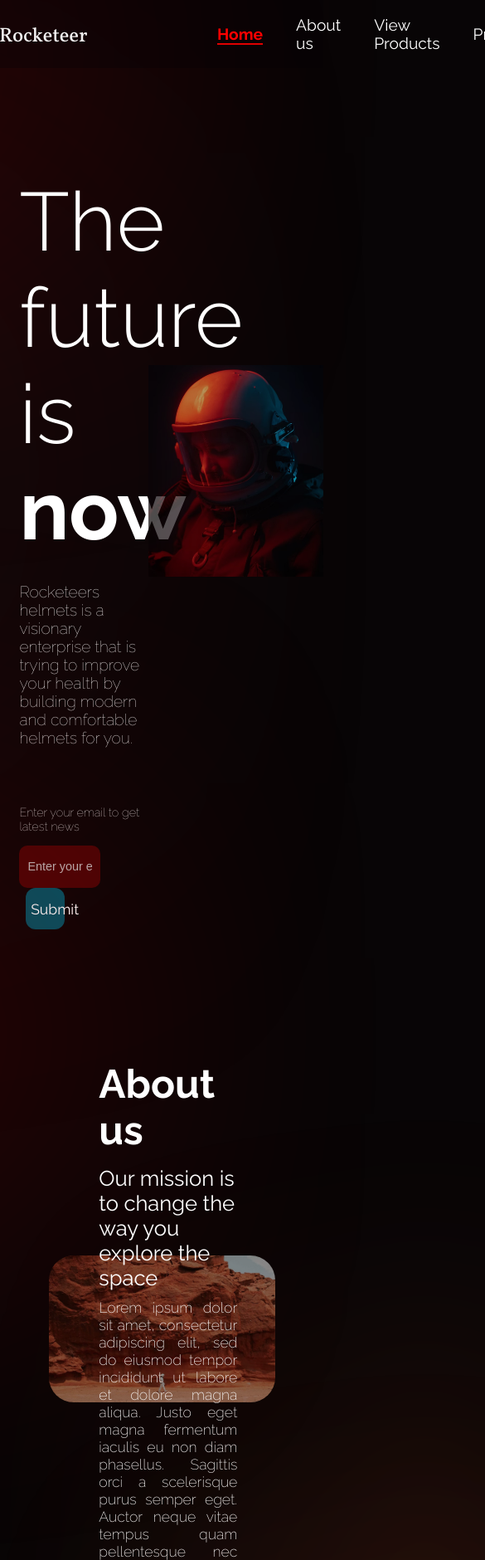
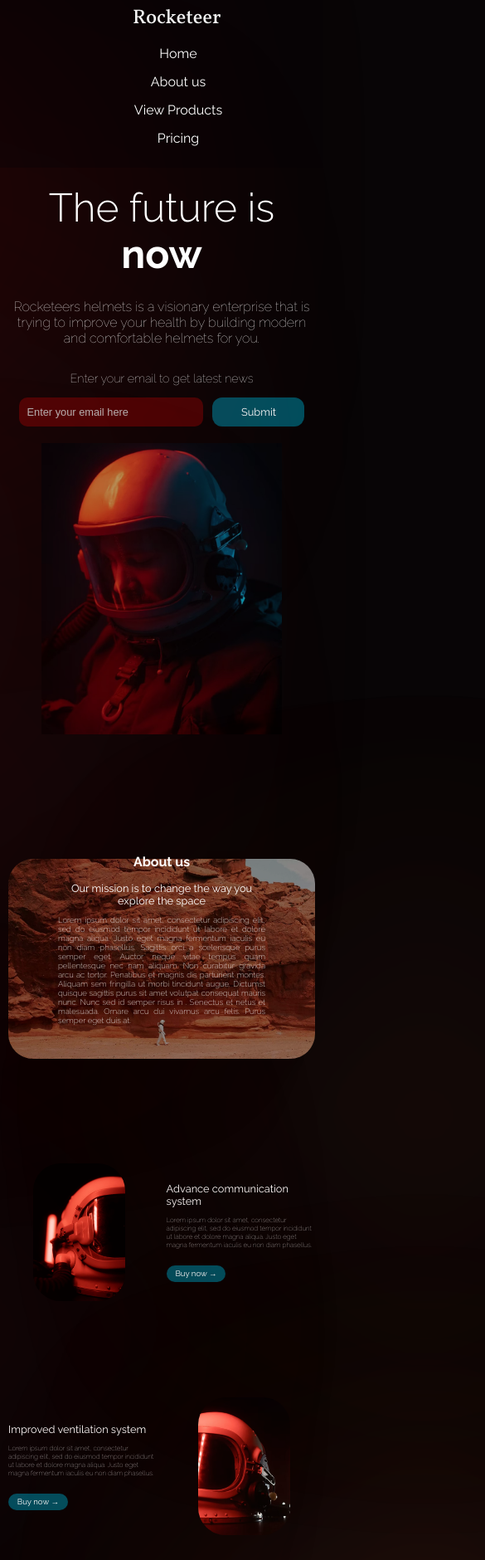
Before and after one commit to Bilal-103/Rocketeer, a plain HTML site: page index.html in a window 390 px wide. Shown: the top 1880 px of the page at 83% size, 585 px wide, since content can reach past the window. Drawn offline with nearby package versions, Linux system fonts and the light colour scheme.

Commit message:
responsive

```diff
--- a/index.html
+++ b/index.html
@@ -6,28 +6,29 @@
   <meta name="viewport" content="width=device-width,initial-scale=1" />
   <title>Simple Blurred Gradient Background</title>
   <link rel="stylesheet" href="style.css">
-  <link rel="stylesheet" href="https://fonts.googleapis.com/css2?family=Material+Symbols+Outlined:opsz,wght,FILL,GRAD@20..48,100..700,0..1,-50..200&icon_names=arrow_right_alt" />
+  <link rel="stylesheet"
+    href="https://fonts.googleapis.com/css2?family=Material+Symbols+Outlined:opsz,wght,FILL,GRAD@20..48,100..700,0..1,-50..200&icon_names=arrow_right_alt" />
 </head>
 
 <body>
-  <nav>
-    <div class="navbardiv">
-      <img src="images/Rocketeer.svg" alt="" class="logo">
+  <header>
+    <nav class="navbardiv">
+      <img src="images/Rocketeer.svg" alt="Rocketeer Logo" class="logo">
       <ul class="menu">
         <li><a href="#home">Home</a></li>
         <li><a href="#about">About us</a></li>
         <li><a href="#products">View Products</a></li>
         <li><a href="#pricing">Pricing</a></li>
       </ul>
-    </div>
     </nav>
-  <div>
+  </header>
+
+  <main>
+      <!-- Home -->
+      <section class="mainbody" id="home">
         <div class="glow top-left"></div>
         <div class="glow bottom-left"></div>
-    <main>
-      <section class="mainsection" id="home">
-        <div class="mainbody">
-          <div class="formbody">
+        <article class="formbody">
           <div class="future">The future is <b>now</b></div>
           <p class="description">Rocketeers helmets is a visionary enterprise that is trying to improve your health by
             building modern and comfortable helmets for you.</p>
@@ -38,23 +39,21 @@
               <button type="submit" class="submitbutton">Submit</button>
             </form>
           </div>
-          </div>
-          <div class="pic">
+        </article>
+        <figure class="pic">
           <img src="images/image 3.jpg" alt="astronaut" class="astronaut">
-          </div>
-        </div>
+        </figure>
       </section>
-    </main>
-  </div>
+
+
       <!-- About -->
-  <div class="about" id="about">
+      <section class="about" id="about">
         <div class="glow top-left"></div>
         <div class="glow bottom-right"></div>
-    <main>
-      <div class="aboutimg">
+        <figure class="aboutimg">
           <img src="images/image 7.jpg" alt="About us" class="abtimg">
-      </div>
-      <div class="aboutbox">
+        </figure>
+        <article class="aboutbox">
           <div class="aboutus">About us</div>
           <div class="mission">Our mission is to change the way you explore the space</div>
           <div class="abtpara">Lorem ipsum dolor sit amet, consectetur adipiscing elit, sed do eiusmod tempor incididunt
@@ -65,40 +64,50 @@
             . Senectus et netus et malesuada. Ornare arcu dui vivamus arcu felis. Purus semper
             eget duis at.
           </div>
-      </div>
-    </main>
-  </div>
-  <div class="buynow1" id="products">
+        </article>
+      </section>
+
+
+    <section>
+      <!-- Products -->
+      <article class="buynow1" id="products">
         <div class="glow top-right"></div>
         <div class="glow bottom-left"></div>
         <div class="container">
-      <div class="helmetpic"><img src="images/Image 1.jpg" alt="Buy Now" class="helmet"></div>
+          <figure class="helmetpic"><img src="images/Image 1.jpg" alt="Advanced Helmets" class="helmet"></figure>
           <div class="buydetails">
             <div class="ACS">Advance communication system</div>
-        <div class="buypara">Lorem ipsum dolor sit amet, consectetur adipiscing elit, sed do eiusmod tempor incididunt
+            <div class="buypara">Lorem ipsum dolor sit amet, consectetur adipiscing elit, sed do eiusmod tempor
+              incididunt
               ut labore et dolore magna aliqua. Justo eget magna fermentum iaculis eu non diam phasellus. </div>
-        <button>Buy now <span>&#8594;</span></button>
+            <button class="buybutton">Buy now <span>&#8594;</span></button>
           </div>
         </div>
-  </div>
-  <div class="buynow1" id="products">
+      </article>
+
+      <article class="buynow1" id="products2">
         <div class="glow top-left"></div>
         <div class="glow bottom-right"></div>
         <div class="container">
           <div class="buydetails">
             <div class="ACS">Improved ventilation system</div>
-        <div class="buypara">Lorem ipsum dolor sit amet, consectetur adipiscing elit, sed do eiusmod tempor incididunt
+            <div class="buypara">Lorem ipsum dolor sit amet, consectetur adipiscing elit, sed do eiusmod tempor
+              incididunt
               ut labore et dolore magna aliqua. Justo eget magna fermentum iaculis eu non diam phasellus. </div>
-        <button>Buy now <span>&#8594;</span></button>
+            <button class="buybutton">Buy now <span>&#8594;</span></button>
           </div>
-      <div class="helmetpic"><img src="images/Image 8.jpg" alt="Buy Now" class="helmet"></div>
+          <figure class="helmetpic"><img src="images/Image 8.jpg" alt="Buy Now" class="helmet"></figure>
         </div>
-  </div>
-  <div class="subscription" id="pricing">
+      </article>
+    </section>
+
+
+    <!-- Subscription -->
+    <section class="subscription" id="pricing">
       <div class="glow top-right"></div>
       <div class="glow bottom-leftt"></div>
       <div class="subscontainer">
-      <div class="box box1">
+        <article class="box box1">
           <div class="plan">Basic</div>
           <div class="features">diam maecenas ultricies mi</div>
           <div class="features">semper risus in hendrerit</div>
@@ -106,8 +115,8 @@
           <div class="features">vitae auctor eu augue</div>
           <div class="features">faucibus interdum posuere lorem</div>
           <div class="price">$230</div>
-      </div>
-      <div class="box box2">
+        </article>
+        <article class="box box2">
           <div class="plan">Standard</div>
           <div class="features">diam maecenas ultricies mi</div>
           <div class="features">semper risus in hendrerit</div>
@@ -115,8 +124,8 @@
           <div class="features">vitae auctor eu augue</div>
           <div class="features">faucibus interdum posuere lorem</div>
           <div class="price">$500</div>
-      </div>
-      <div class="box box3">
+        </article>
+        <article class="box box3">
           <div class="plan">Premium</div>
           <div class="features">diam maecenas ultricies mi</div>
           <div class="features">semper risus in hendrerit</div>
@@ -124,19 +133,21 @@
           <div class="features">vitae auctor eu augue</div>
           <div class="features">faucibus interdum posuere lorem</div>
           <div class="price">$860</div>
+        </article>
       </div>
-    </div>
-  </div>
-  <footer>
-    <div class="footer-content">
-      <img src="images/© 2021 · Rocketeer.svg" alt="" class="footlogo">
+    </section>
+  </main>
+
+
+    <footer class="footer-content">
+      <img src="images/footRocketeer.svg" alt="Rocketeer Logo" class="footlogo">
       <div class="icons">
         <a href="https://twitter.com" target="_blank"><img src="images/twitter.svg" alt="twitter"></a>
         <a href="https://www.facebook.com" target="_blank"><img src="images/facebook.svg" alt="facebook"></a>
         <a href="https://www.instagram.com" target="_blank"><img src="images/instagram.svg" alt="instagram"></a>
       </div>
-    </div>
     </footer>
+
   <script src="script.js"></script>
 </body>
 
--- a/style.css
+++ b/style.css
@@ -4,11 +4,8 @@ html {
     scroll-behavior: smooth;
 }
 
-.menu li a.active {
-    color: rgb(255, 1, 1);
-    font-weight: bold;
-    border-bottom: 2px solid rgb(224, 0, 0);
-    transition: 0.3s;
+* {
+    box-sizing: border-box;
 }
 
 
@@ -19,7 +16,7 @@ body {
     background-color: #080506;
     overflow-x: hidden;
     overflow-y: scroll;
-    font-family: raleway;
+    font-family: raleway, sans-serif;
 }
 
 body::-webkit-scrollbar {
@@ -105,6 +102,14 @@ nav {
     color: #fff;
     text-decoration: none;
 }
+
+.menu li a.active {
+    color: rgb(255, 1, 1);
+    font-weight: bold;
+    border-bottom: 2px solid rgb(224, 0, 0);
+    transition: 0.3s;
+}
+
 
 /* Main Body */
 .mainbody {
@@ -399,17 +404,321 @@ footer {
     filter: brightness(1.5);
 }
 
-/* @media screen and (max-width:450px){
+
+@media screen and (max-width: 450px) {
+    .navbardiv {
+        flex-direction: column;
+        gap: 10px;
+        padding: 10px;
+    }
+
+    .logo {
+        margin-left: 10%;
+    }
+
+    .menu {
+        flex-direction: column;
+        gap: 15px;
+        font-size: 1em;
+    }
+
+
+    .mainbody {
+        flex-direction: column;
+        text-align: center;
+        height: auto;
+        padding: 20px 10px;
+    }
+
+    .formbody {
+        width: 100%;
+        margin: 0 auto;
+        height: auto;
+    }
+
+    .future {
+        font-size: 3em;
+    }
+
+    .description {
+        font-size: 1em;
+        margin-bottom: 20px;
+    }
+
+    input {
+        width: 60%;
+        height: 35px;
+        font-size: 0.8em;
+    }
+
+    button {
+        width: 30%;
+        height: 35px;
+        font-size: 0.8em;
+        margin: 0;
+    }
+
+    .pic {
+        height: auto;
+        margin-top: 20px;
+    }
+
+    .astronaut {
+        width: 100%;
+        height: auto;
+    }
+
+    .aboutimg {
+        width: 100%;
+    }
+
+    .aboutus {
+        font-size: 1em;
+    }
+
+    .mission {
+        font-size: 0.8em;
+    }
+
+    .abtpara {
+        font-size: 0.6em;
+    }
+
+
+    .about {
+        width: 100%;
+        flex-direction: column;
+        height: auto;
+        margin-top: 10vh;
+        padding: 10px;
+    }
+
+    .aboutbox {
+        position: absolute;
+        top: 42%;
+        left: 0%;
+        transform: translate(-0%, -50%);
+        box-sizing: border-box;
+        padding: 70px;
+        text-align: center;
+        max-width: 100%;
+    }
+
+    .buynow1 {
+        height: auto;
+        margin-top: 10vh;
+    }
+
+    .container {
+        width: 100%;
+        height: auto;
+    }
+
+    .helmetpic {
+        width: 40%;
+        height: auto;
+    }
+
+    .helmet {
+        height: auto;
+    }
+
+    .buydetails {
+        width: 70%;
+        text-align: start;
+        padding: 10px;
+    }
+
+    .ACS {
+        font-size: 0.8em;
+    }
+
+    .buypara {
+        margin-top: 10px;
+        margin-bottom: 20px;
+        font-size: 0.5em;
+    }
+    .buybutton{
+        width: 40%;
+        height: 20px;
+        font-size: 0.6em;
+        margin: 0;
+    }
+
     .subscription {
-    position: relative;
-    margin-top: 20vh;
-    display: flex;
-    justify-content: center;
-    flex-direction: column;
-    align-items: center;
-    width: 100%;
-    height: 100vh;
-    font-family: Vollkorn;
-    color: #fff;
+        flex-direction: column;
+        height: auto;
+        padding: 20px;
+    }
+
+    .subscontainer {
+        flex-direction: column;
+        width: 100%;
+        height: auto;
+        gap: 20px;
+    }
+
+    .box {
+        width: 60%;
+        height: auto;
+        padding: 15px;
+    }
+    .footer-content {
+        flex-direction: column;
+        text-align: center;
+        gap: 15px;
+    }
+
+    .footlogo {
+        width: 50%;
+    }
+
+    .icons {
+        justify-content: center;
+        gap: 20px;
+    }
 }
+
+/* @media screen and (max-width: 768px) {
+
+    .navbardiv {
+        gap: 10px;
+        padding: 10px 20px;
+    }
+
+    .menu {
+        gap: 20px;
+        font-size: 1em;
+    }
+
+
+    .mainbody {
+        width: 100%;
+        height: auto;
+        padding: 30px 20px;
+    }
+
+    .formbody {
+        width: 80%;
+        margin: 0 auto;
+    }
+
+    .future {
+        font-size: 3em;
+    }
+
+    .description,
+    .email-prompt {
+        font-size: 0.8em;
+        margin-top: 5%;
+        margin-bottom: 0px;
+    }
+
+    input {
+        display: inline-block;
+        width: 50%;
+        height: 30px;
+        font-size: 0.6em;
+    }
+
+    button {
+        display: inline-block;
+        width: 30%;
+        height: 30px;
+        font-size: 0.6em;
+    }
+
+    .astronaut {
+        width: 90%;
+        height: auto;
+    }
+
+    .aboutimg {
+        width: 100%;
+    }
+
+
+
+    .about {
+        position: relative;
+        height: auto;
+        width: 100%
+    }
+
+    .aboutbox {
+        position: absolute;
+        top: 40%;
+        left: 47%;
+        transform: translate(-50%, -50%);
+
+        text-align: center;
+        max-width: 100%;
+
+    }
+
+    .aboutus {
+        font-size: 2em;
+    }
+
+    .mission {
+        font-size: 1em;
+    }
+
+    .abtpara {
+        font-size: 0.8em;
+    }
+
+
+    .buynow1 {
+        flex-direction: column;
+        height: auto;
+        padding: 20px;
+    }
+
+    .container {
+        flex-direction: column;
+        width: 100%;
+        gap: 20px;
+    }
+
+    .helmetpic {
+        width: 80%;
+        height: auto;
+    }
+
+    .buydetails {
+        width: 90%;
+        text-align: center;
+    }
+
+
+    .subscription {
+        flex-direction: column;
+        padding: 20px;
+    }
+
+    .subscontainer {
+        flex-wrap: wrap;
+        justify-content: center;
+        gap: 20px;
+    }
+
+    .box {
+        width: 45%;
+        min-width: 200px;
+        height: auto;
+        padding: 20px;
+    }
+
+
+    .footer-content {
+        flex-direction: column;
+        text-align: center;
+        gap: 20px;
+    }
+
+    .icons {
+        justify-content: center;
+        gap: 25px;
+    }
 } */
```
Also changed, not shown: images/footRocketeer.svg (renamed from images/© 2021 · Rocketeer.svg). Lines whose indentation alone changed are shown as unchanged.
